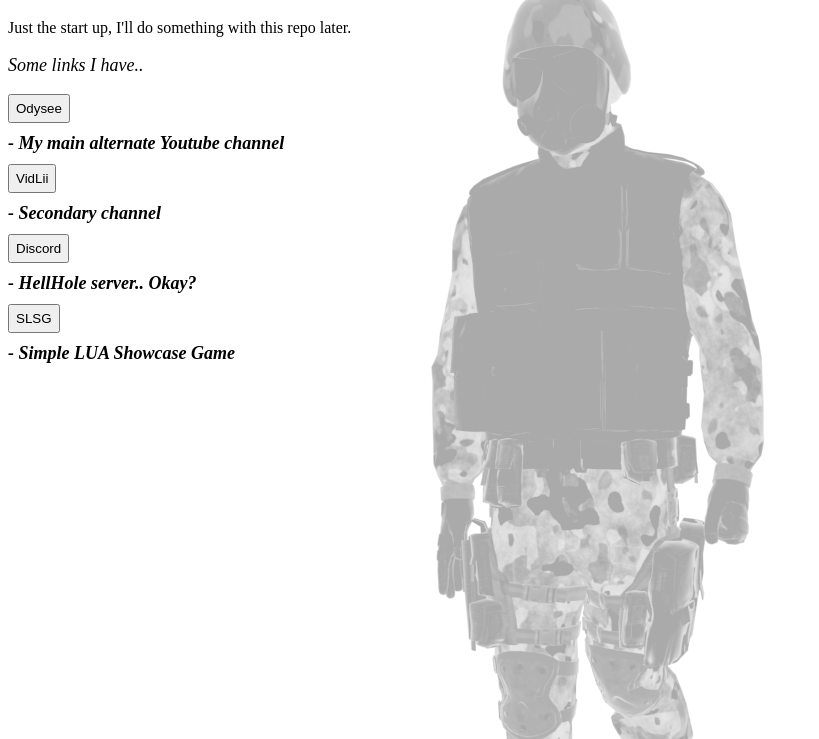
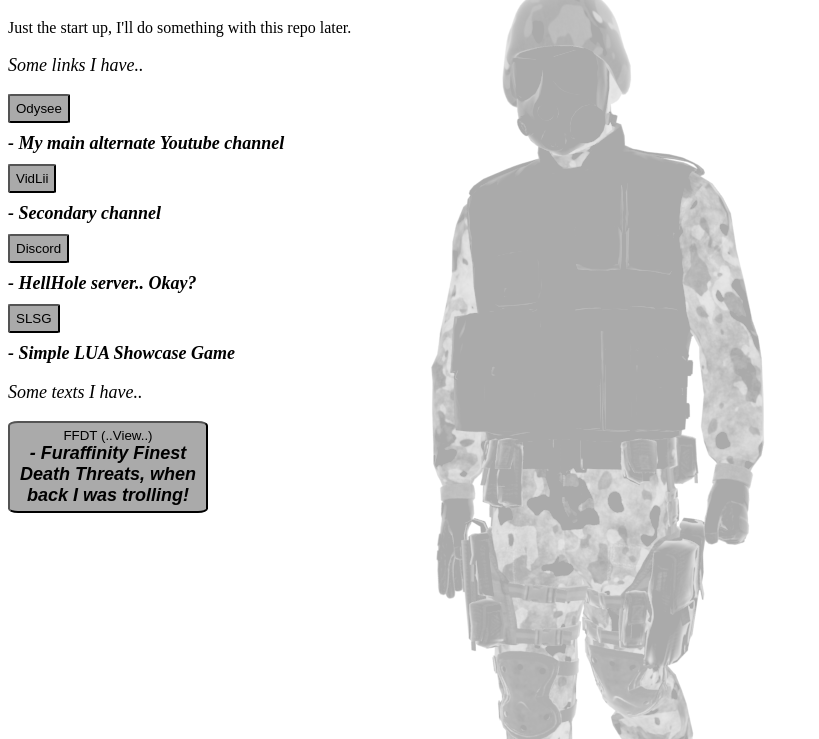
Before and after one commit to EditaNEmilis/editanemilis.github.io, a plain HTML site: page index.html in a window 1280 px wide. Shown: the part 61-800 px from the top of the page, without its empty margins (0-819 px from the left). Drawn offline with Linux system fonts and the light colour scheme.

Commit message:
Update
New folders for the assets.. And an .txt too! Which is Furaffinity Finest Death Threats, can be an archive anyway back from my lil trollish day.. Wah.

```diff
--- a/index.html
+++ b/index.html
@@ -21,6 +21,11 @@
             <button onclick=VidLiiLink()>VidLii</button><h1>- Secondary channel</h1>
             <button onclick=DiscordLink()>Discord</button><h1>- HellHole server.. Okay?</h1>
             <button onclick=SLSGLink()>SLSG</button><h1>- Simple LUA Showcase Game</h1>
+
+            <div class="Texts">
+                <p>Some texts I have..</p>
+                <button onclick=FFDT()>FFDT (..View..)<h1>- Furaffinity Finest Death Threats, when back I was trolling!</h1>
+            </div>
         </div>
     </body>
 </html>
--- a/script.js
+++ b/script.js
@@ -15,4 +15,14 @@ function DiscordLink() {
 function SLSGLink() {
     window.open("https://www.roblox.com/games/11629837251/Simple-LUA-Showcase-Game");
 }
+/// TXTs
+// Furaffinity Finest Death Threats
+function FFDT(url, name) {
+    var link = document.createElement("a");
+    link.download = name;
+
+    url = "assets/txts/FuraffinityFinestDeathThreatsCalm.txt"
+    link.href = url;
+    link.click();
+}
 ///
--- a/style.css
+++ b/style.css
@@ -1,5 +1,6 @@
+/* Body */
 body {
-    background-image: url("assets/BackgroundOpacity.png");
+    background-image: url("assets/imgs/BackgroundOpacity.png");
     background-repeat: no-repeat;
     background-position-x: 20%;
     max-width: 100%;
@@ -14,7 +15,7 @@ body {
     max-width: 700px;
     height: auto;
 } */
-
+/* Links */
 .Links p {
     font-style: italic;
     font-size: 18px;
@@ -30,4 +31,10 @@ body {
     display: block;
     margin-block: 10px;
     padding-block: 5px;
+    background-color: #aaaaaa;
+    border-radius: 5%;
 }
+/* Texts */
+.Texts {
+    width: 200px;
+}
```
Also changed, not shown: assets/imgs/Background.png (renamed from assets/Background.png), assets/imgs/BackgroundOpacity.png (renamed from assets/BackgroundOpacity.png), assets/txts/FuraffinityFinestDeathThreatsCalm.txt (added).
